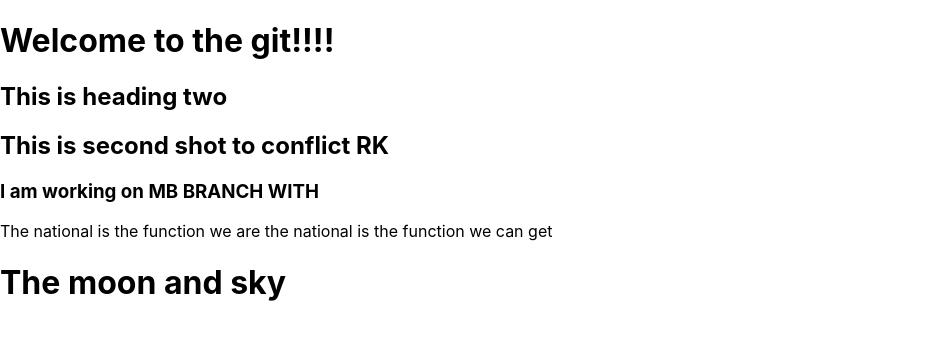
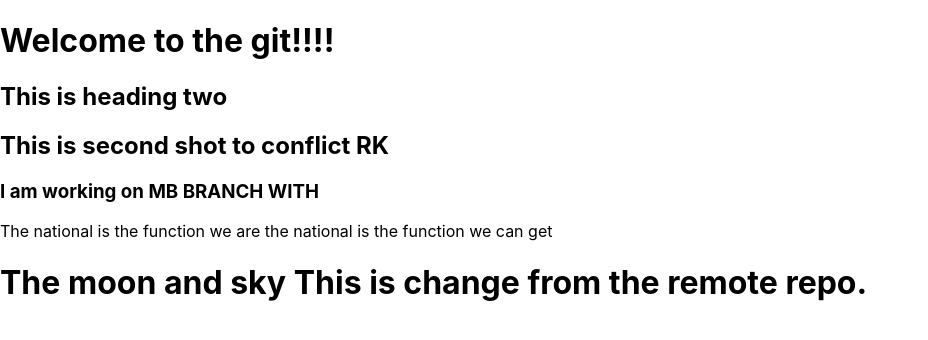
Before and after one commit to bistmadhav/adv_git_w, a React (Create React App) app: page / in a window 1280 px wide. Shown: the top 340 px of the page, without its empty margins (0-928 px from the left). Built offline with nearby package versions, Linux system fonts and the light colour scheme.

Commit message:
Change: remote repo

```diff
--- a/src/App.js
+++ b/src/App.js
@@ -15,6 +15,7 @@ function App() {
       </article>
       <h1>
         The moon and sky
+    This is change from the remote repo.
       </h1>
     </div>
   )
```
